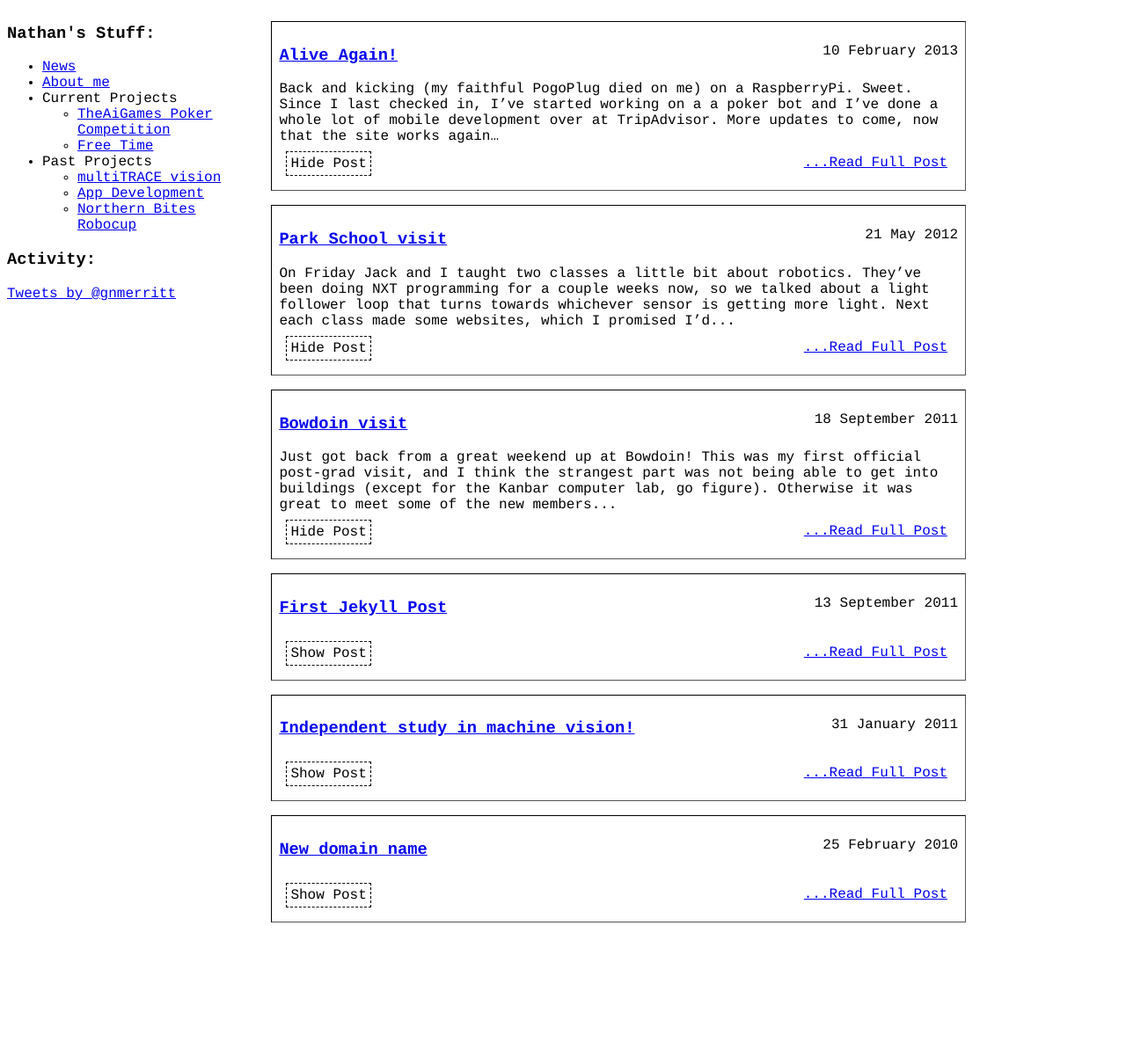
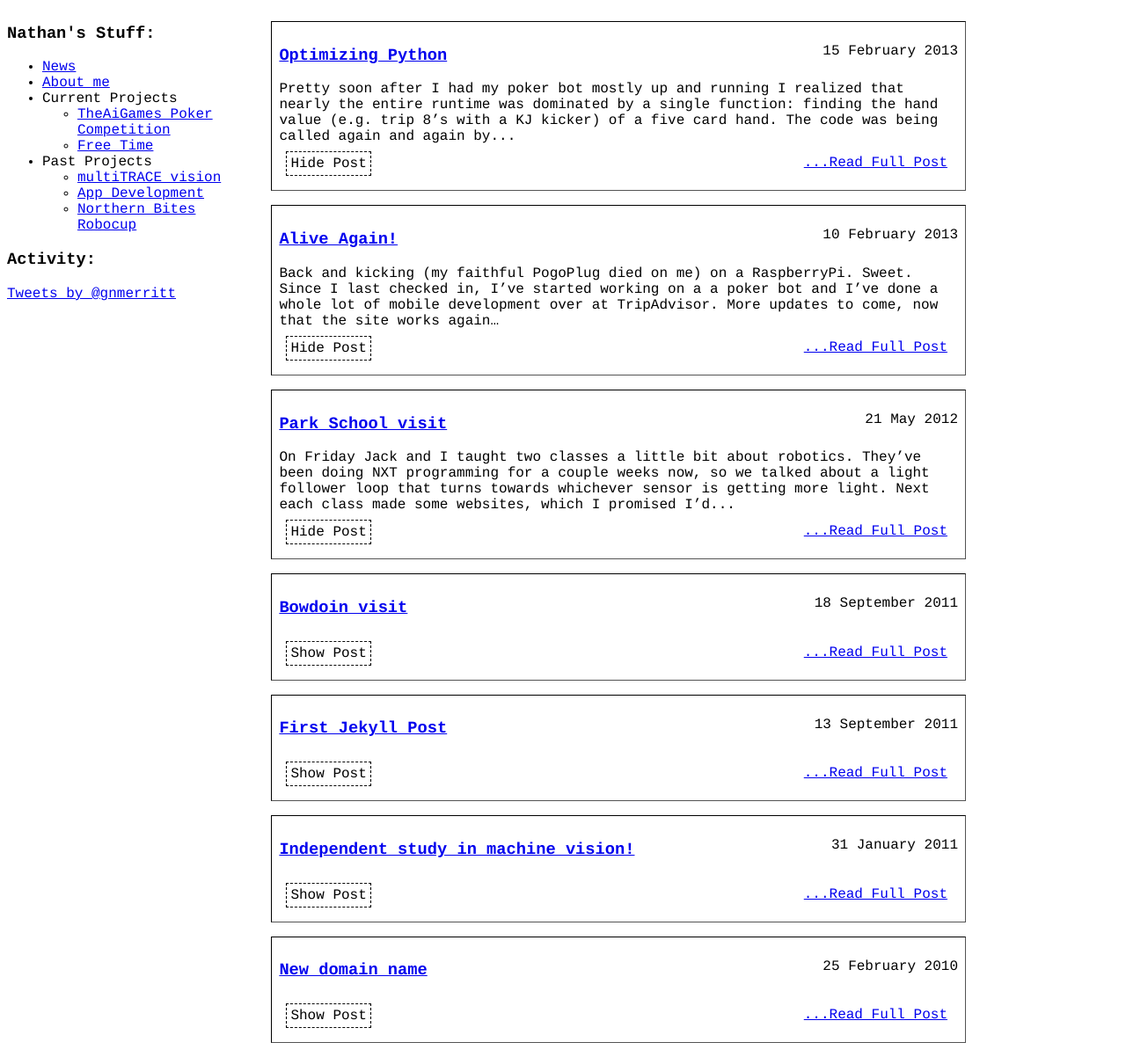
Before and after one commit to gnmerritt/gnmerritt.net, a Jekyll site: the page built from index.markdown, in a window 1280 px wide. Shown: the whole page at 88% size. Built offline with Jekyll 4.4.1, drawn with Linux system fonts in a browser that asks for light colours; comment, search, counter and statistics services are not loaded; before the commit the page ends 1065 px from its top, so only the background shows below that; some of the changed lines change nothing that is shown.

Commit message:
added post about cython and poker

```diff
--- a/_layouts/default.html
+++ b/_layouts/default.html
@@ -2,8 +2,8 @@
 <html xmlns="http://www.w3.org/1999/xhtml" xml:lang="en" lang="en-us">
 <head>
 <title>{{ page.title }}</title>
-<link rel="stylesheet" type="text/css" media="screen, print" href="css/blog.css">
-<link rel="stylesheet" type="text/css" media="screen, print" href="css/pygments.css">
+<link rel="stylesheet" type="text/css" media="screen, print" href="/css/blog.css">
+<link rel="stylesheet" type="text/css" media="screen, print" href="/css/pygments.css">
 </head>
 <body>
 
@@ -46,7 +46,7 @@
 
 <footer> </footer>
 
-<script type="text/javascript" src="js/blog.js" />
+<script type="text/javascript" src="/js/blog.js" />
 <script>
   document.createElement('header');
   document.createElement('nav');
--- /dev/null
+++ b/_posts/2013-02-15-cython.markdown
@@ -0,0 +1,105 @@
+---
+layout: post
+title: Optimizing Python
+---
+
+Pretty soon after I had my [poker
+bot](https://github.com/gnmerritt/pokeher/) mostly up and running I
+realized that nearly the entire runtime was dominated by a single
+function: finding the hand value (e.g. trip 8's with a KJ kicker) of a
+five card hand. The code was being called again and again by my monte
+carlo simulator for millions of hands, and my naive Python was just
+too slow.
+
+My first try was to tweak and fiddle with the algorithm, which helped
+cut the runtime down to approximately 12 seconds for my benchmark
+set. Next, I used [python
+slots](http://docs.python.org/release/2.5.2/ref/slots.html) to prevent
+Python from creating dictionaries for my simple objects. Since my
+[Card object](bit.ly/VZMAQg) essentially just held an int for value
+and an int for suit I was able to greatly cut down on memory
+consumption by adding:
+
+{% highlight python %}
+class Card(object):
+    __slots__ = ('value', 'suit')
+{% endhighlight %}
+
+This worked great, and cut my runtime down to just over 5 seconds per
+benchmark iteration. I still wanted things to go faster, so I decided
+to try moving away from pure Python. After some poking around,
+[Cython](http://cython.org) looked the most appealing. Using it I
+could keep Python almost everywhere except my few core classes, and
+those would only need minor type annotation updates. It was actually
+as easy to set up as the
+[tutorial](http://docs.cython.org/src/quickstart/overview.html)
+claimed! My Card class now became:
+
+cards.pxd:
+{% highlight python %}
+cdef class Card:
+    cdef readonly int value, suit
+{% endhighlight %}
+
+cards.pyx:
+{% highlight python %}
+cdef class Card:
+   def __cinit__(self, int val, int s):
+        self.value = val
+        self.suit = s
+{% endhighlight %}
+
+By splitting the class into two files, other Cython classes could use
+the C version of Card directly without Python overhead. One snafu I
+hit was that I had to replace Python's @functools.total_ordering
+annotation with Cython's
+[__richcmp__](http://docs.cython.org/src/userguide/special_methods.html#rich-comparisons)
+method. Cython saves you time by wrapping the comparators
+automatically once you define one method that takes an operator as an
+argument. I didn't see a canonical example of this during my googling,
+so I'll post what I ended up with:
+
+{% highlight python %}
+def __richcmp__(Card self, Card other not None, int op):
+    """Cython equivalent of functools.totalordering
+    Implements compare for Cards. Check value, then suit"""
+    cdef int compare
+    if self.value > other.value:
+        compare = 1
+    elif self.value < other.value:
+        compare = -1
+    else:
+        if self.suit > other.suit:
+            compare = 1
+        elif self.suit < other.suit:
+            compare = -1
+        else:
+            compare = 0
+    return util.richcmp_helper(compare, op)
+{% endhighlight %}
+
+And a reusable helper function to return the comparison result:
+
+{% highlight python %}
+cdef inline bint richcmp_helper(int compare, int op):
+    """Returns True/False for each compare operation given an op code.
+    Compare should act similarly to Java's comparable interface"""
+    if op == 2: # ==
+        return compare == 0
+    elif op == 3: # !=
+        return compare != 0
+    if op == 0: # <
+        return compare < 0
+    elif op == 1: # <=
+        return compare <= 0
+    elif op == 4: # >
+        return compare > 0
+    elif op == 5: # >=
+        return compare >= 0
+{% endhighlight %}
+
+After compiling the Cython in place to .so files my benchmark ran in
+2.5 seconds, or just 20% of the original implementation's
+time. There's still definitely things I can do to make it faster
+(malloc arrays instead of using Python lists) but I'm satisfied for
+now.
```
